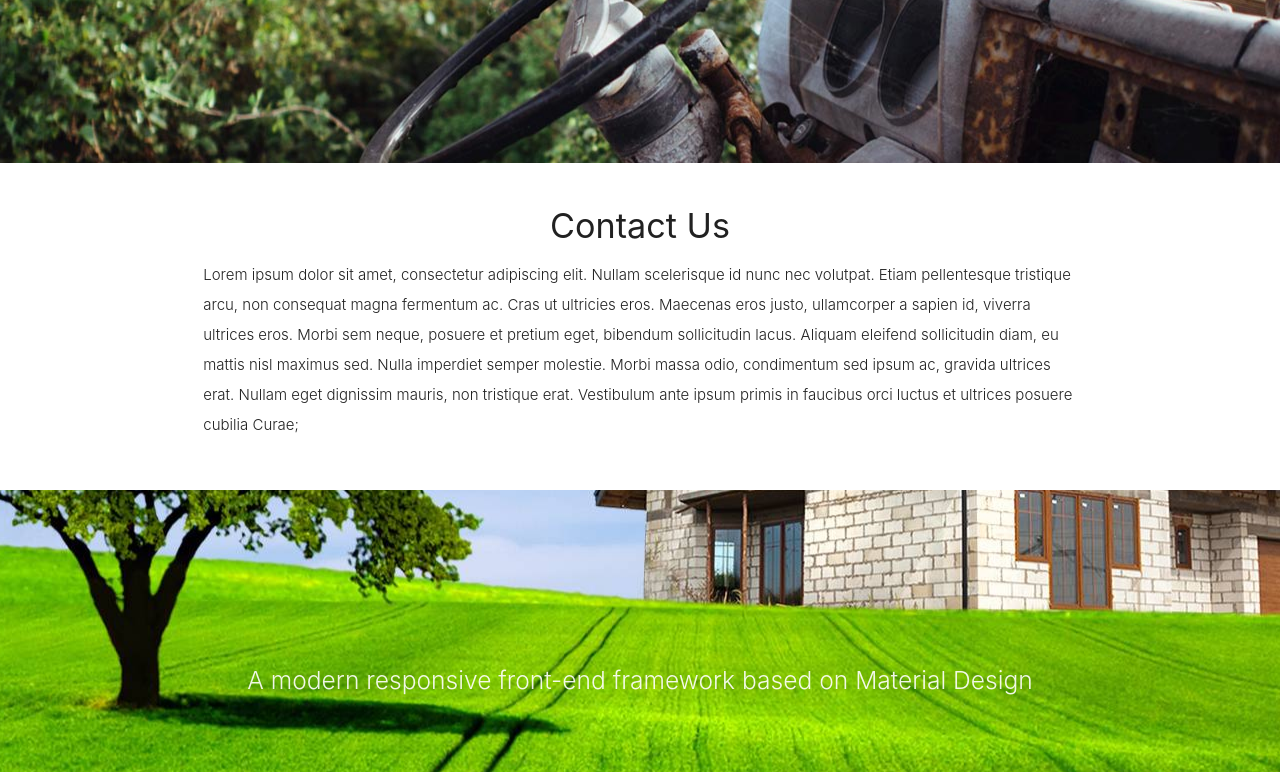
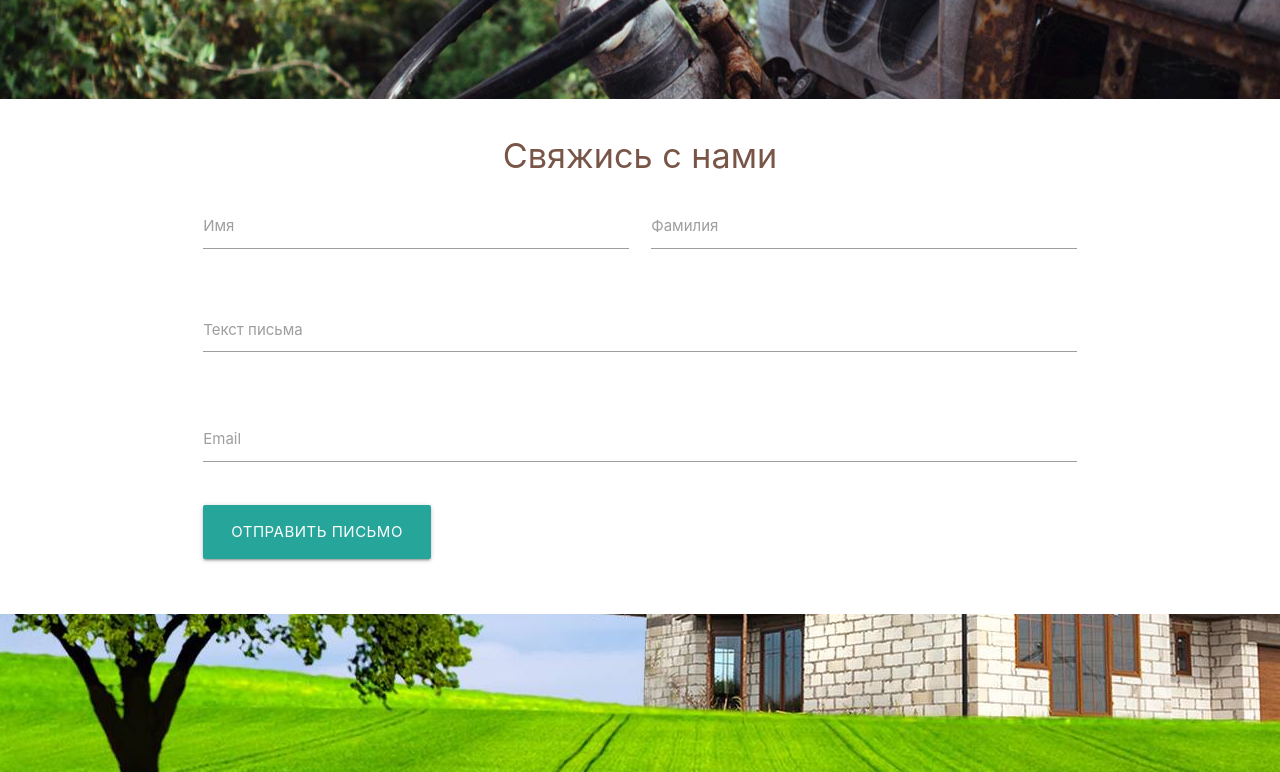
Before and after one commit to irinajukowa97/irinajukowa97.github.io, a plain HTML site: page index.html in a window 1280 px wide. Shown: the part 1186-1958 px from the top of the page. Drawn offline with nearby package versions, Linux system fonts and the light colour scheme.

Commit message:
Update index.html

```diff
--- a/index.html
+++ b/index.html
@@ -11,19 +11,6 @@
   <link href="css/style.css" type="text/css" rel="stylesheet" media="screen,projection"/>
 </head>
 <body>
-  <nav class="white" role="navigation">
-    <div class="nav-wrapper container">
-      <a id="logo-container" href="#" class="brand-logo">Logo</a>
-      <ul class="right hide-on-med-and-down">
-        <li><a href="#">Navbar Link</a></li>
-      </ul>
-
-      <ul id="nav-mobile" class="sidenav">
-        <li><a href="#">Navbar Link</a></li>
-      </ul>
-      <a href="#" data-target="nav-mobile" class="sidenav-trigger"><i class="material-icons">menu</i></a>
-    </div>
-  </nav>
 
   <div id="index-banner" class="parallax-container">
     <div class="section no-pad-bot">
@@ -92,20 +79,48 @@
     <div class="parallax"><img src="background2.jpg" alt="Unsplashed background img 2"></div>
   </div>
 
-  <div class="container">
+ <div class="container">
     <div class="section">
 
       <div class="row">
-        <div class="col s12 center">
-          <h3><i class="mdi-content-send brown-text"></i></h3>
-          <h4>Contact Us</h4>
-          <p class="left-align light">Lorem ipsum dolor sit amet, consectetur adipiscing elit. Nullam scelerisque id nunc nec volutpat. Etiam pellentesque tristique arcu, non consequat magna fermentum ac. Cras ut ultricies eros. Maecenas eros justo, ullamcorper a sapien id, viverra ultrices eros. Morbi sem neque, posuere et pretium eget, bibendum sollicitudin lacus. Aliquam eleifend sollicitudin diam, eu mattis nisl maximus sed. Nulla imperdiet semper molestie. Morbi massa odio, condimentum sed ipsum ac, gravida ultrices erat. Nullam eget dignissim mauris, non tristique erat. Vestibulum ante ipsum primis in faucibus orci luctus et ultrices posuere cubilia Curae;</p>
-        </div>
+        <form class="col s12">
+            <div class="col s12 center">
+                <h4 class="mdi-content-send brown-text">Свяжись с нами</h4>
+              </div>
+          <div class="row">
+            <div class="input-field col s6">
+              <input id="first_name" type="text" class="validate">
+              <label for="first_name">Имя</label>
+            </div>
+            <div class="input-field col s6">
+              <input id="last_name" type="text" class="validate">
+              <label for="last_name">Фамилия</label>
+            </div>
+          </div>
+
+          <div class="row">
+            <div class="input-field col s12">
+              <textarea id="textarea1" class="materialize-textarea" data-length="120"></textarea>
+              <label for="textarea1">Текст письма</label>
+            </div>
+          </div>
+
+          <div class="row">
+            <div class="input-field col s12">
+              <input id="email" type="email" class="validate">
+              <label for="email">Email</label>
+            </div>
+          </div>
+          <div class="row">
+            <div class="col s12">
+              <a href="#" class="btn-large waves-effect waves-light teal lighten-1">Отправить письмо</a>
+            </div>
+          </div>
+        </form>
       </div>
 
     </div>
   </div>
-
 
   <div class="parallax-container valign-wrapper">
     <div class="section no-pad-bot">
```
